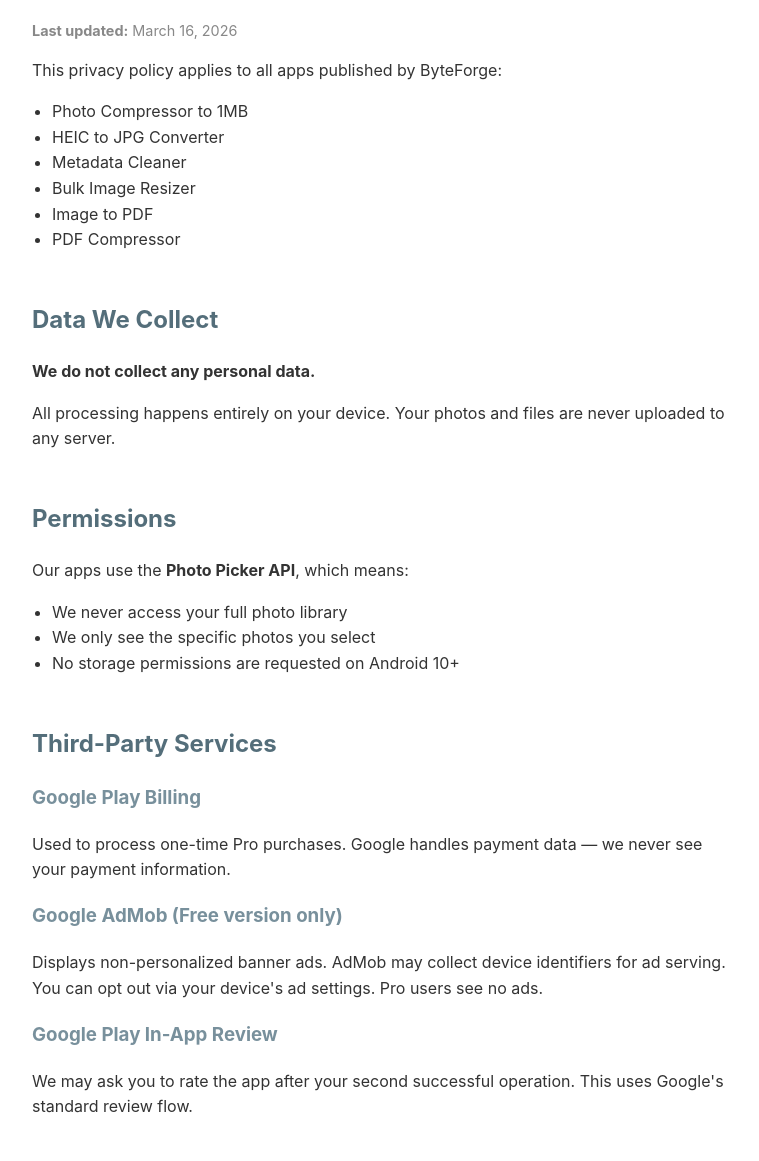
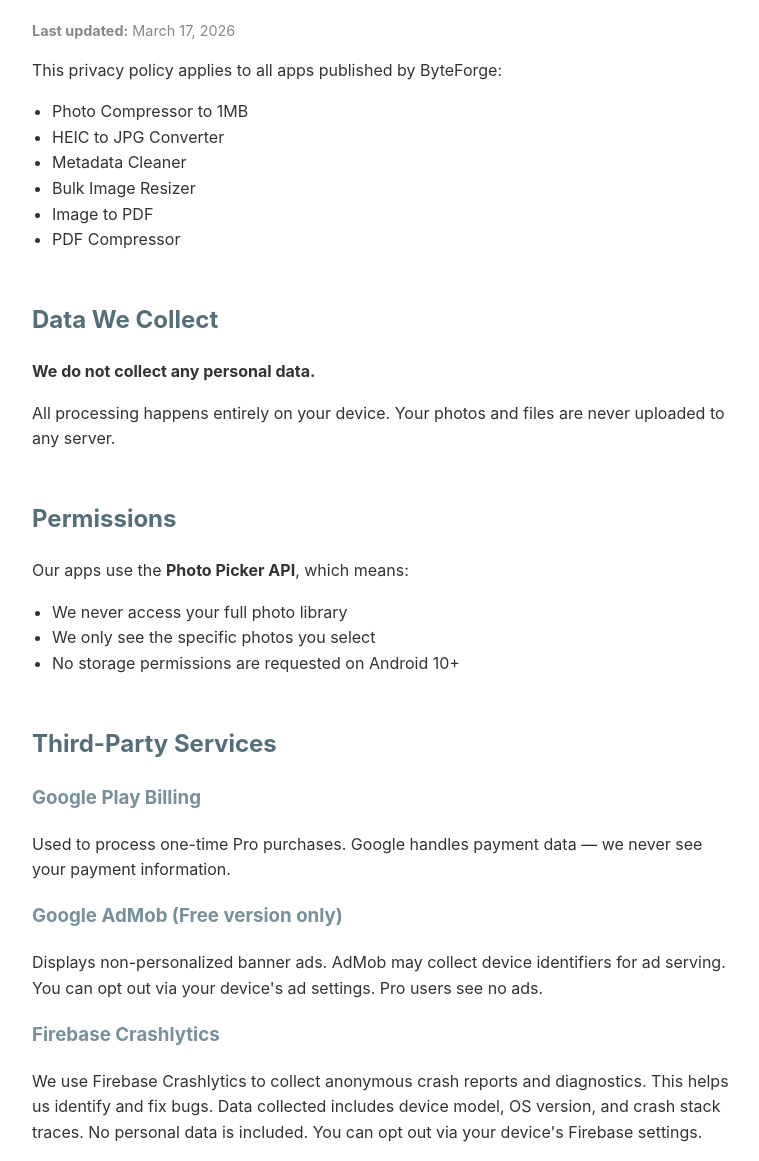
Before and after one commit to jpbyteforge/jpbyteforge.github.io, a plain HTML site: page index.html in a window 1280 px wide. Shown: the part 94-1255 px from the top of the page, without its empty margins (258-1017 px from the left). Drawn offline with Linux system fonts and the light colour scheme.

Commit message:
docs: add Firebase Crashlytics to privacy policy
Declare crash logs and diagnostics collection to match Data Safety
form and avoid Play Store review rejection.

```diff
--- a/index.html
+++ b/index.html
@@ -17,7 +17,7 @@
 </head>
 <body>
     <h1>Privacy Policy — PhotoTools Apps</h1>
-    <p class="updated"><strong>Last updated:</strong> March 16, 2026</p>
+    <p class="updated"><strong>Last updated:</strong> March 17, 2026</p>
 
     <p>This privacy policy applies to all apps published by ByteForge:</p>
     <ul>
@@ -49,6 +49,9 @@
     <h3>Google AdMob (Free version only)</h3>
     <p>Displays non-personalized banner ads. AdMob may collect device identifiers for ad serving. You can opt out via your device's ad settings. Pro users see no ads.</p>
 
+    <h3>Firebase Crashlytics</h3>
+    <p>We use Firebase Crashlytics to collect anonymous crash reports and diagnostics. This helps us identify and fix bugs. Data collected includes device model, OS version, and crash stack traces. No personal data is included. You can opt out via your device's Firebase settings.</p>
+
     <h3>Google Play In-App Review</h3>
     <p>We may ask you to rate the app after your second successful operation. This uses Google's standard review flow.</p>
 
```
